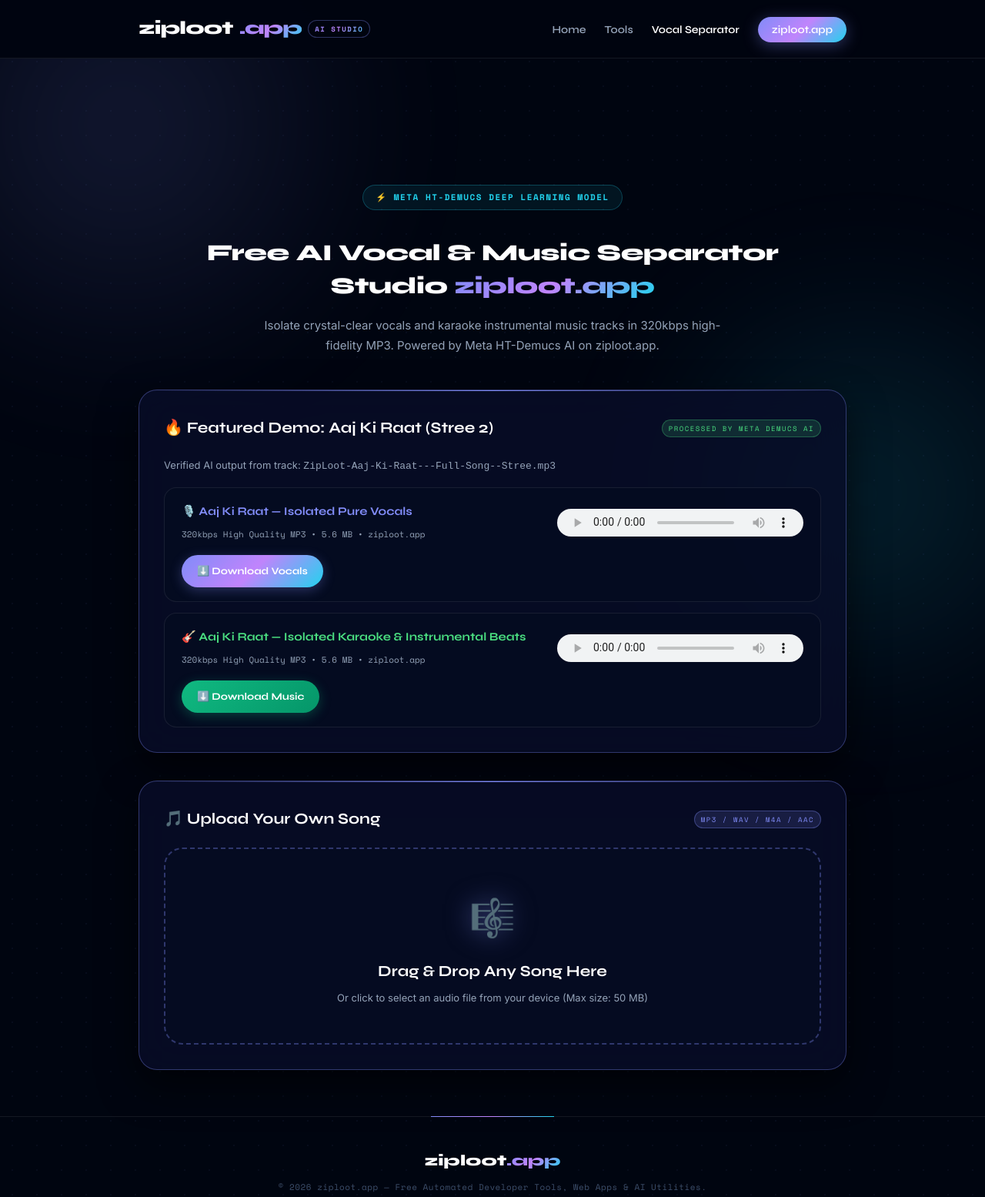
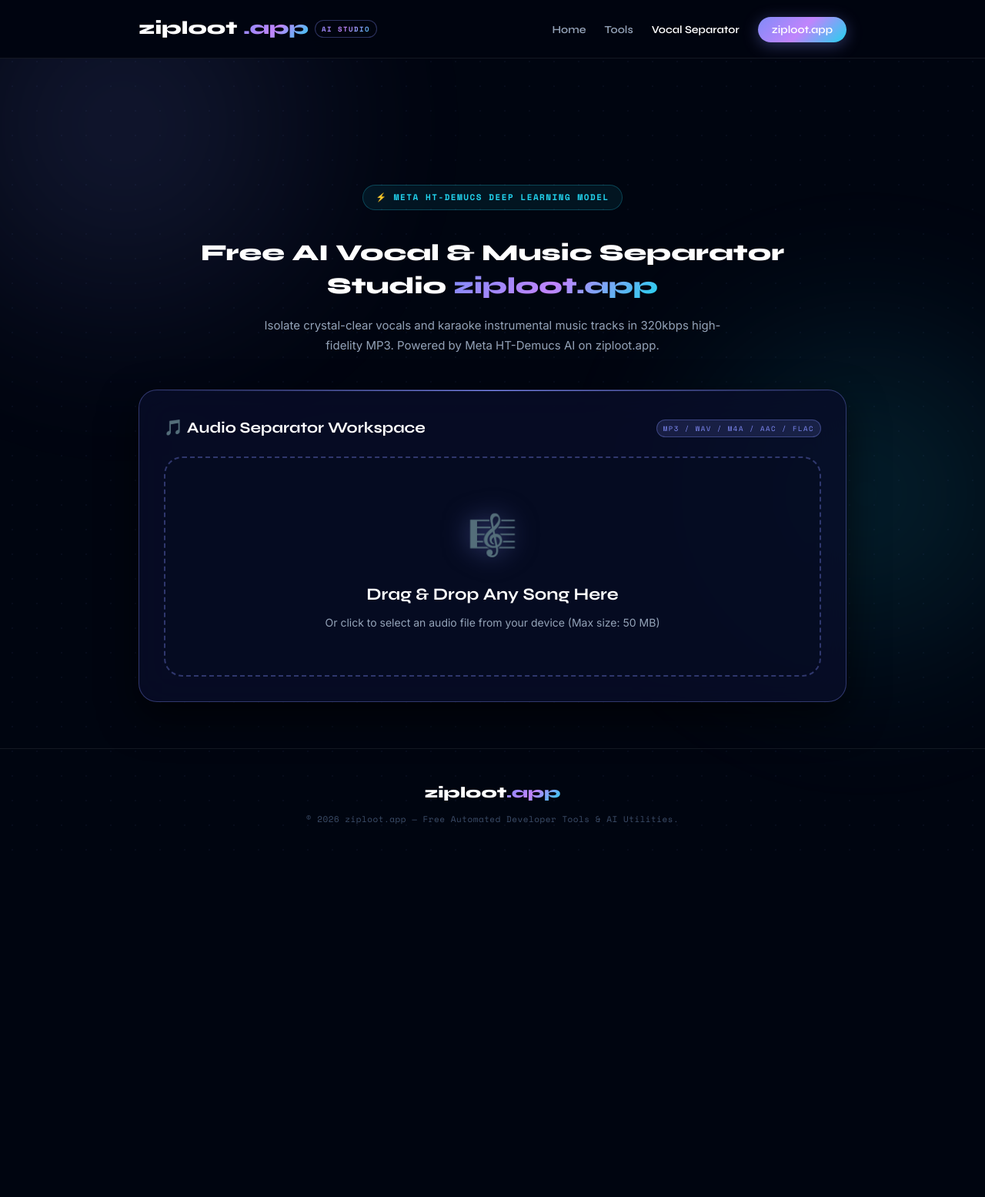
Before and after one commit to Ziplootapp/vocal-remover-studio, a plain HTML site: page index.html in a window 1280 px wide. Shown: the whole page at 77% size. After the commit the page ends 1113 px from the top, so only its background shows below. Drawn offline with nearby package versions, Linux system fonts and the light colour scheme.

Commit message:
Initial commit: Free Self-Hosted AI Vocal Remover Studio ziploot.app

```diff
--- a/index.html
+++ b/index.html
@@ -4,7 +4,7 @@
   <meta charset="UTF-8" />
   <meta name="viewport" content="width=device-width, initial-scale=1.0" />
   <title>Free AI Vocal Remover &amp; Music Separator Studio — ziploot.app</title>
-  <meta name="description" content="Isolate crystal-clear vocals and karaoke instrumental music tracks in 320kbps high-fidelity MP3. Powered by Meta HT-Demucs AI on ziploot.app." />
+  <meta name="description" content="Self-Hosted Deep Learning AI Vocal Remover and Karaoke Music Separator. High-fidelity 320kbps MP3 exports powered by Meta HT-Demucs AI on ziploot.app." />
 
   <!-- Google Fonts -->
   <link rel="preconnect" href="https://fonts.googleapis.com">
@@ -13,7 +13,7 @@
 
   <style>
     /* =====================================================
-       ZIPLOOT OFFICIAL DESIGN SYSTEM v6.3 — 220PX BULLETPROOF GAP
+       ZIPLOOT OFFICIAL CLEAN PRODUCTION STUDIO SYSTEM v6.5
        ===================================================== */
     *, *::before, *::after { box-sizing: border-box; margin: 0; padding: 0; }
     html { scroll-behavior: smooth; }
@@ -77,10 +77,9 @@
     }
 
     a { color: inherit; text-decoration: none; transition: all 0.25s; }
-
     .wrap { width: 100%; max-width: 960px; margin: 0 auto; padding: 0 20px; position: relative; z-index: 1; }
 
-    /* ── HEADER NAVBAR ───────────────────────────────── */
+    /* Header Navigation */
     header {
       position: fixed; top: 0; left: 0; right: 0;
       height: var(--nav-h); z-index: 1000;
@@ -89,51 +88,26 @@
       backdrop-filter: blur(24px);
       border-bottom: 1px solid var(--border);
     }
-    .nav-pill {
-      display: flex; align-items: center; justify-content: space-between;
-      width: 100%; max-width: 960px; padding: 0 20px;
-    }
-    .brand-logo {
-      font-family: var(--font-d); font-size: 24px; font-weight: 800;
-      letter-spacing: -0.8px; color: #fff; display: flex; align-items: center; gap: 8px;
-    }
-    .brand-logo span {
-      background: var(--grd-a); -webkit-background-clip: text; -webkit-text-fill-color: transparent;
-    }
-    .brand-tag {
-      font-family: var(--font-m); font-size: 9px; letter-spacing: 1.5px;
-      background: rgba(129, 140, 248, 0.15); color: var(--v); border: 1px solid var(--border-lit);
-      padding: 3px 8px; border-radius: 20px; text-transform: uppercase;
-    }
+    .nav-pill { display: flex; align-items: center; justify-content: space-between; width: 100%; max-width: 960px; padding: 0 20px; }
+    .brand-logo { font-family: var(--font-d); font-size: 24px; font-weight: 800; color: #fff; display: flex; align-items: center; gap: 8px; }
+    .brand-logo span { background: var(--grd-a); -webkit-background-clip: text; -webkit-text-fill-color: transparent; }
+    .brand-tag { font-family: var(--font-m); font-size: 9px; letter-spacing: 1.5px; background: rgba(129, 140, 248, 0.15); color: var(--v); border: 1px solid var(--border-lit); padding: 3px 8px; border-radius: 20px; text-transform: uppercase; }
 
     .nav-links { display: flex; align-items: center; gap: 24px; list-style: none; }
     .nav-links a { font-family: var(--font-d); font-size: 14px; font-weight: 600; color: var(--ink-2); }
     .nav-links a:hover { color: #fff; }
-    .nav-cta {
-      background: var(--grd-a); color: #fff !important; font-family: var(--font-d);
-      font-size: 13px; font-weight: 700; padding: 8px 18px; border-radius: 100px;
-      box-shadow: 0 4px 20px rgba(129, 140, 248, 0.35); transition: transform 0.2s;
-    }
-    .nav-cta:hover { transform: translateY(-2px); }
+    .nav-cta { background: var(--grd-a); color: #fff !important; font-family: var(--font-d); font-size: 13px; font-weight: 700; padding: 8px 18px; border-radius: 100px; box-shadow: 0 4px 20px rgba(129, 140, 248, 0.35); }
 
-    /* ── MAIN CONTENT (220PX MASSIVE GAP FOR ZERO OVERLAP) ── */
+    /* Main Container with 220px Clearance Gap */
     main { padding-top: 220px !important; padding-bottom: 80px; }
 
     .hero-section { text-align: center; margin-bottom: 44px; margin-top: 20px; }
-    .hero-badge {
-      display: inline-flex; align-items: center; gap: 8px;
-      font-family: var(--font-m); font-size: 11px; font-weight: 700; letter-spacing: 1.5px;
-      color: var(--c); background: rgba(34, 211, 238, 0.08); border: 1px solid rgba(34, 211, 238, 0.25);
-      padding: 6px 16px; border-radius: 100px; text-transform: uppercase; margin-bottom: 24px;
-    }
-    .hero-title {
-      font-family: var(--font-d); font-size: 30px; font-weight: 800; letter-spacing: -0.5px;
-      color: #fff; margin-bottom: 16px; line-height: 1.45; padding: 0 10px; margin-top: 10px;
-    }
+    .hero-badge { display: inline-flex; align-items: center; gap: 8px; font-family: var(--font-m); font-size: 11px; font-weight: 700; letter-spacing: 1.5px; color: var(--c); background: rgba(34, 211, 238, 0.08); border: 1px solid rgba(34, 211, 238, 0.25); padding: 6px 16px; border-radius: 100px; text-transform: uppercase; margin-bottom: 24px; }
+    .hero-title { font-family: var(--font-d); font-size: 30px; font-weight: 800; color: #fff; margin-bottom: 16px; line-height: 1.45; padding: 0 10px; margin-top: 10px; }
     .hero-title span { background: var(--grd-a); -webkit-background-clip: text; -webkit-text-fill-color: transparent; }
     .hero-sub { font-size: 15px; color: var(--ink-2); max-width: 640px; margin: 0 auto; line-height: 1.75; }
 
-    /* ── STUDIO CARDS ────────────────────────────────── */
+    /* Studio Card */
     .studio-panel {
       background: var(--panel); backdrop-filter: blur(24px);
       border: 1px solid var(--border-lit); border-radius: 24px;
@@ -171,20 +145,18 @@
     .btn-inst { background: linear-gradient(135deg, #10b981, #059669); color: #fff; box-shadow: 0 4px 16px rgba(16, 185, 129, 0.3); }
     .btn-inst:hover { transform: translateY(-2px); box-shadow: 0 8px 24px rgba(16, 185, 129, 0.5); }
 
-    /* ── UPLOAD DROPZONE ─────────────────────────────── */
+    /* Upload Dropzone */
     .drop-zone {
       border: 2px dashed var(--border-lit); background: rgba(5, 12, 34, 0.6);
-      border-radius: 24px; padding: 48px 24px; text-align: center; cursor: pointer;
-      transition: all 0.3s cubic-bezier(0.34, 1.56, 0.64, 1); margin-top: 20px;
+      border-radius: 24px; padding: 56px 24px; text-align: center; cursor: pointer;
+      transition: all 0.3s cubic-bezier(0.34, 1.56, 0.64, 1); margin-top: 10px;
     }
-    .drop-zone:hover {
-      border-color: var(--c); background: rgba(8, 14, 42, 0.9); transform: translateY(-2px);
-    }
-    .drop-icon { font-size: 48px; margin-bottom: 12px; display: inline-block; filter: drop-shadow(0 0 16px rgba(129, 140, 248, 0.5)); }
-    .drop-zone h3 { font-family: var(--font-d); font-size: 20px; font-weight: 700; color: #fff; margin-bottom: 6px; }
-    .drop-zone p { font-size: 13px; color: var(--ink-2); }
+    .drop-zone:hover { border-color: var(--c); background: rgba(8, 14, 42, 0.9); transform: translateY(-2px); }
+    .drop-icon { font-size: 52px; margin-bottom: 14px; display: inline-block; filter: drop-shadow(0 0 16px rgba(129, 140, 248, 0.5)); }
+    .drop-zone h3 { font-family: var(--font-d); font-size: 22px; font-weight: 700; color: #fff; margin-bottom: 6px; }
+    .drop-zone p { font-size: 14px; color: var(--ink-2); }
 
-    /* Loading Spinner */
+    /* Loading State */
     .loading-box { display: none; text-align: center; padding: 40px 20px; }
     .spin-ring {
       width: 50px; height: 50px; border: 4px solid rgba(255, 255, 255, 0.1);
@@ -193,15 +165,7 @@
     }
     @keyframes spin { 0% { transform: rotate(0deg); } 100% { transform: rotate(360deg); } }
 
-    /* ── FOOTER ──────────────────────────────────────── */
-    footer {
-      border-top: 1px solid var(--border); padding: 40px 0; text-align: center;
-      position: relative; z-index: 1; margin-top: 60px;
-    }
-    footer::before {
-      content: ''; position: absolute; top: -1px; left: 50%; transform: translateX(-50%);
-      width: 160px; height: 1px; background: var(--grd-a);
-    }
+    footer { border-top: 1px solid var(--border); padding: 40px 0; text-align: center; margin-top: 60px; }
     .footer-brand { font-family: var(--font-d); font-size: 20px; font-weight: 800; color: #fff; margin-bottom: 8px; }
     .footer-brand span { background: var(--grd-a); -webkit-background-clip: text; -webkit-text-fill-color: transparent; }
     .footer-text { font-family: var(--font-m); font-size: 11px; color: var(--ink-3); letter-spacing: 0.5px; }
@@ -212,65 +176,29 @@
   <!-- Header Navigation -->
   <header>
     <div class="nav-pill">
-      <a href="https://ziploot.vercel.app/" class="brand-logo">
-        ziploot<span>.app</span>
-        <span class="brand-tag">AI STUDIO</span>
-      </a>
+      <a href="https://ziploot.app/" class="brand-logo">ziploot<span>.app</span> <span class="brand-tag">AI STUDIO</span></a>
       <ul class="nav-links">
-        <li><a href="https://ziploot.vercel.app/">Home</a></li>
-        <li><a href="https://ziploot.vercel.app/#posts">Tools</a></li>
-        <li><a href="http://localhost:5001" style="color:#fff;">Vocal Separator</a></li>
-        <li><a href="https://ziploot.vercel.app/" class="nav-cta">ziploot.app</a></li>
+        <li><a href="https://ziploot.app/">Home</a></li>
+        <li><a href="https://ziploot.app/#posts">Tools</a></li>
+        <li><a href="https://ziploot.app/posts/ai-vocal-remover-studio" style="color:#fff;">Vocal Separator</a></li>
+        <li><a href="https://ziploot.app/" class="nav-cta">ziploot.app</a></li>
       </ul>
     </div>
   </header>
 
   <main class="wrap">
-    <!-- Hero Header with generous 220px top clearance gap -->
+    <!-- Hero Header -->
     <div class="hero-section">
       <div class="hero-badge">⚡ META HT-DEMUCS DEEP LEARNING MODEL</div>
       <h1 class="hero-title">Free AI Vocal &amp; Music Separator Studio <span>ziploot.app</span></h1>
       <p class="hero-sub">Isolate crystal-clear vocals and karaoke instrumental music tracks in 320kbps high-fidelity MP3. Powered by Meta HT-Demucs AI on ziploot.app.</p>
     </div>
 
-    <!-- Official Demo Section: Aaj Ki Raat Stree 2 Stems -->
-    <div class="studio-panel">
-      <div class="panel-header">
-        <h2 class="panel-title">🔥 Featured Demo: Aaj Ki Raat (Stree 2)</h2>
-        <span class="brand-tag" style="background:rgba(74, 222, 128, 0.15); color:var(--g); border-color:rgba(74, 222, 128, 0.3);">PROCESSED BY META DEMUCS AI</span>
-      </div>
-      <p style="font-size:13px; color:var(--ink-2); margin-bottom:16px;">Verified AI output from track: <code>ZipLoot-Aaj-Ki-Raat---Full-Song--Stree.mp3</code></p>
-
-      <!-- Isolated Vocals Track -->
-      <div class="track-card">
-        <div class="track-info">
-          <strong style="color:var(--v);">🎙️ Aaj Ki Raat — Isolated Pure Vocals</strong>
-          <span>320kbps High Quality MP3 • 5.6 MB • ziploot.app</span>
-        </div>
-        <audio controls src="/outputs/htdemucs/input_converted/vocals_320k.mp3"></audio>
-        <a class="btn-dl btn-vocal" href="/outputs/htdemucs/input_converted/vocals_320k.mp3" download="aaj_ki_raat_vocals_ziploot.mp3">
-          ⬇️ Download Vocals
-        </a>
-      </div>
-
-      <!-- Isolated Instrumental Track -->
-      <div class="track-card">
-        <div class="track-info">
-          <strong style="color:var(--g);">🎸 Aaj Ki Raat — Isolated Karaoke &amp; Instrumental Beats</strong>
-          <span>320kbps High Quality MP3 • 5.6 MB • ziploot.app</span>
-        </div>
-        <audio controls src="/outputs/htdemucs/input_converted/instrumental_320k.mp3"></audio>
-        <a class="btn-dl btn-inst" href="/outputs/htdemucs/input_converted/instrumental_320k.mp3" download="aaj_ki_raat_instrumental_ziploot.mp3">
-          ⬇️ Download Music
-        </a>
-      </div>
-    </div>
-
     <!-- Upload Workspace -->
     <div class="studio-panel">
       <div class="panel-header">
-        <h2 class="panel-title">🎵 Upload Your Own Song</h2>
-        <span class="brand-tag">MP3 / WAV / M4A / AAC</span>
+        <h2 class="panel-title">🎵 Audio Separator Workspace</h2>
+        <span class="brand-tag">MP3 / WAV / M4A / AAC / FLAC</span>
       </div>
 
       <div class="drop-zone" id="drop-zone" onclick="document.getElementById('file-input').click()">
@@ -296,7 +224,7 @@
         <div class="track-card">
           <div class="track-info">
             <strong style="color:var(--v);">🎙️ Isolated Vocals Stem</strong>
-            <span>320kbps MP3 • ziploot.app AI</span>
+            <span>320kbps High Quality MP3 • ziploot.app AI</span>
           </div>
           <audio id="res-vocal-audio" controls></audio>
           <a id="res-vocal-dl" class="btn-dl btn-vocal" download="vocals_ziploot.mp3">⬇️ Download Vocals</a>
@@ -305,7 +233,7 @@
         <div class="track-card">
           <div class="track-info">
             <strong style="color:var(--g);">🎸 Isolated Instrumental Stem</strong>
-            <span>320kbps MP3 • ziploot.app AI</span>
+            <span>320kbps High Quality MP3 • ziploot.app AI</span>
           </div>
           <audio id="res-inst-audio" controls></audio>
           <a id="res-inst-dl" class="btn-dl btn-inst" download="instrumental_ziploot.mp3">⬇️ Download Music</a>
@@ -318,7 +246,7 @@
   <footer>
     <div class="wrap">
       <div class="footer-brand">ziploot<span>.app</span></div>
-      <p class="footer-text">© 2026 ziploot.app — Free Automated Developer Tools, Web Apps &amp; AI Utilities.</p>
+      <p class="footer-text">© 2026 ziploot.app — Free Automated Developer Tools &amp; AI Utilities.</p>
     </div>
   </footer>
 
```
Also changed, not shown: 1 other file.
